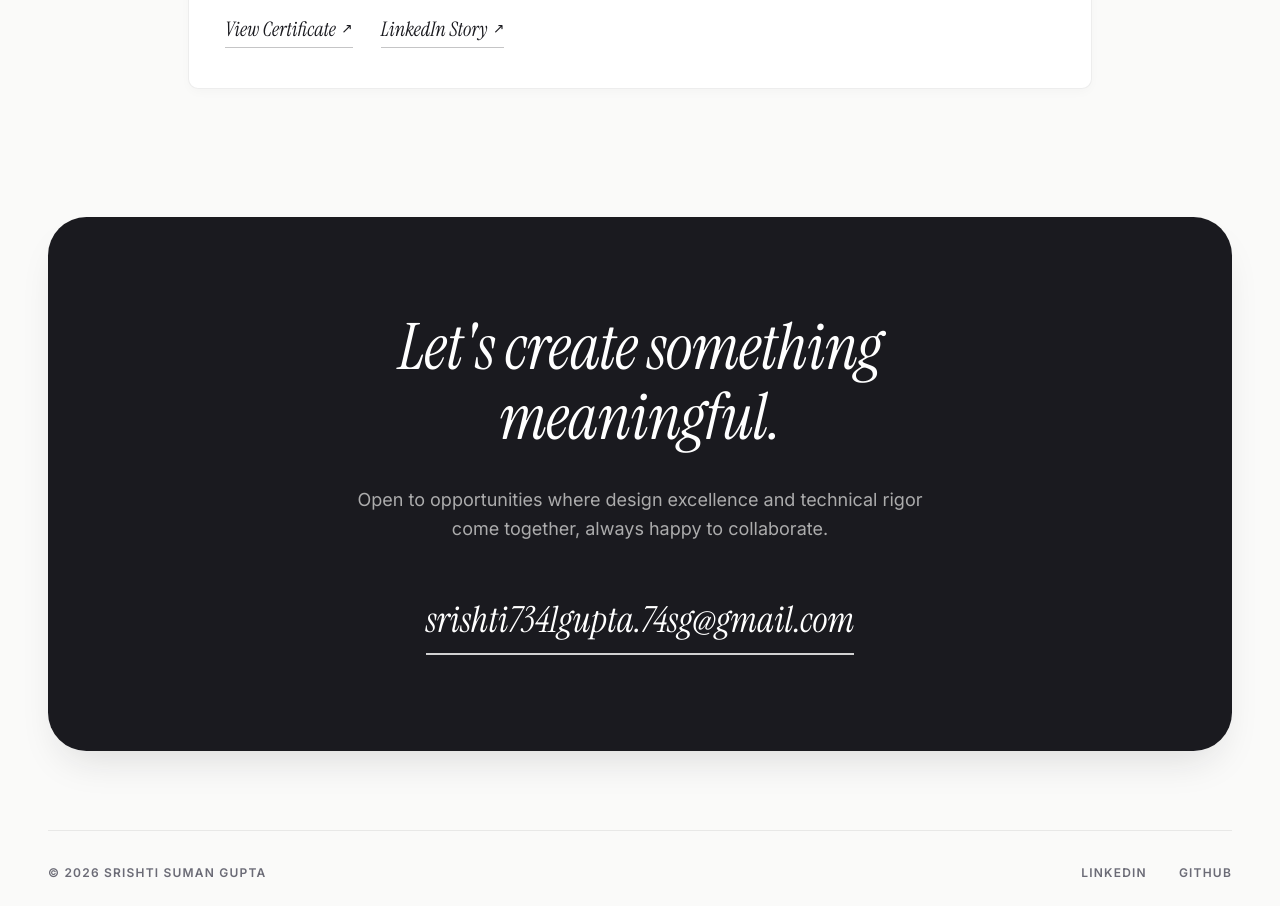
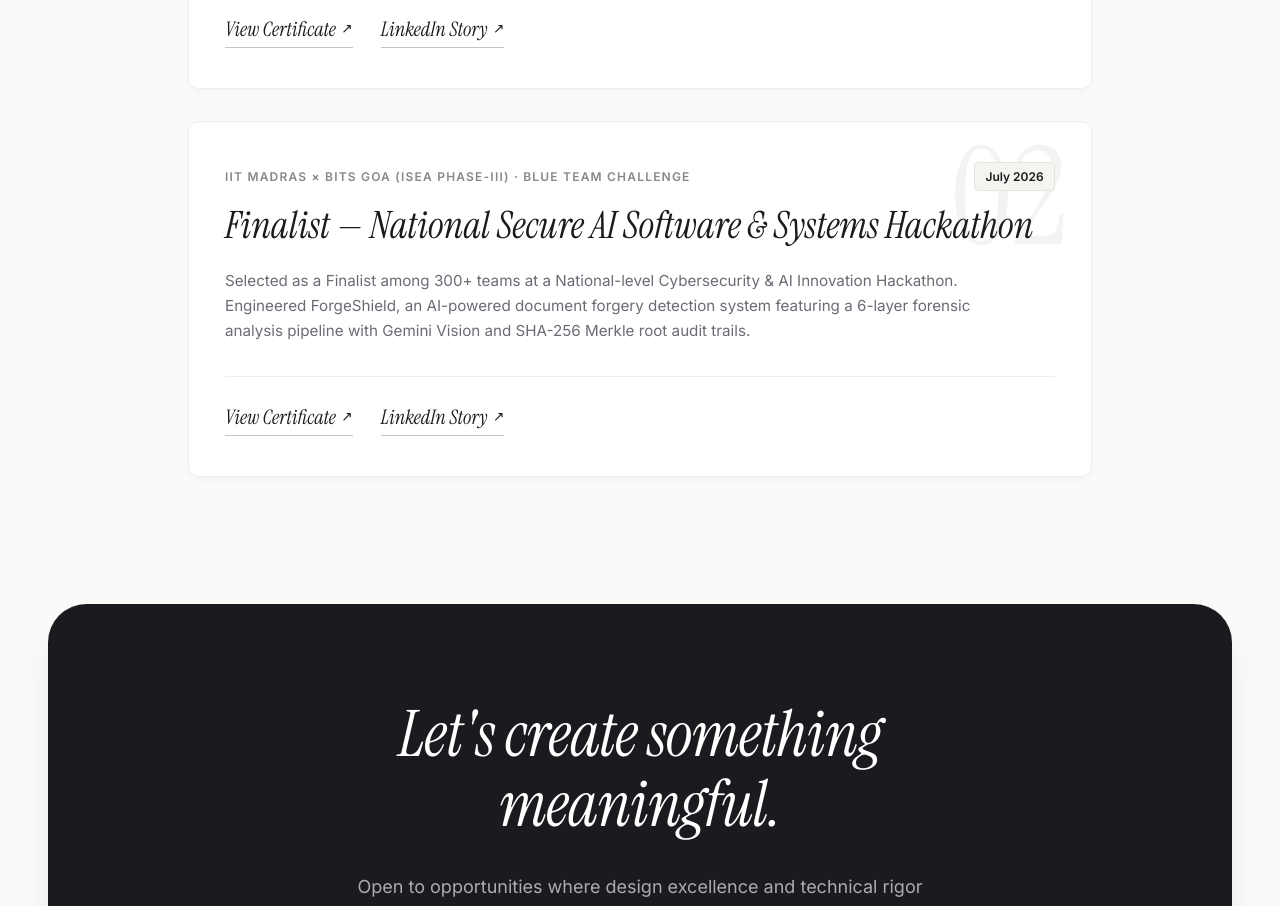
Before and after one commit to Srishti-Gupta74/MyPortfolio, a React (Vite) app: page / in a window 1280 px wide. Shown: the part 5500-6406 px from the top of the page. Built offline with nearby package versions, Linux system fonts and the light colour scheme.

Commit message:
added another achievement

```diff
--- a/src/components/Achievements/Achievements.jsx
+++ b/src/components/Achievements/Achievements.jsx
@@ -10,6 +10,17 @@ const achievements = [
       'Competed among 2,500+ participants and 500+ teams in an intense 81-hour international hackathon sprint. Advanced through 3 highly competitive elimination rounds of prototype pitching and feedback, securing Rank 42 (Top 100 Participant) for building CyberSiksha.',
     certificate: '/confluence-cert.jpg',
     linkedin: 'https://lnkd.in/p/dTc2tQJj',
+  },
+  {
+    id: '02',
+    title: 'Finalist — National Secure AI Software & Systems Hackathon',
+    organization: 'IIT Madras × BITS Goa (ISEA Phase-III) · Blue Team Challenge',
+    date: 'July 2026',
+    description:
+      'Selected as a Finalist among 300+ teams at a National-level Cybersecurity & AI Innovation Hackathon. Engineered ForgeShield, an AI-powered document forgery detection system featuring a 6-layer forensic analysis pipeline with Gemini Vision and SHA-256 Merkle root audit trails.',
+    certificate: '/iit-madras-cert.jpg',
+    linkedin:
+      'https://www.linkedin.com/posts/activity-7467806899111927808-Uv8v?utm_source=share&utm_medium=member_desktop&rcm=ACoAAF6B1lgBLs0M8HXew_JCb16LQOxhfGh-FcE',
   },
 ];
 
```
Also changed, not shown: public/iit-madras-cert.jpg (added).
